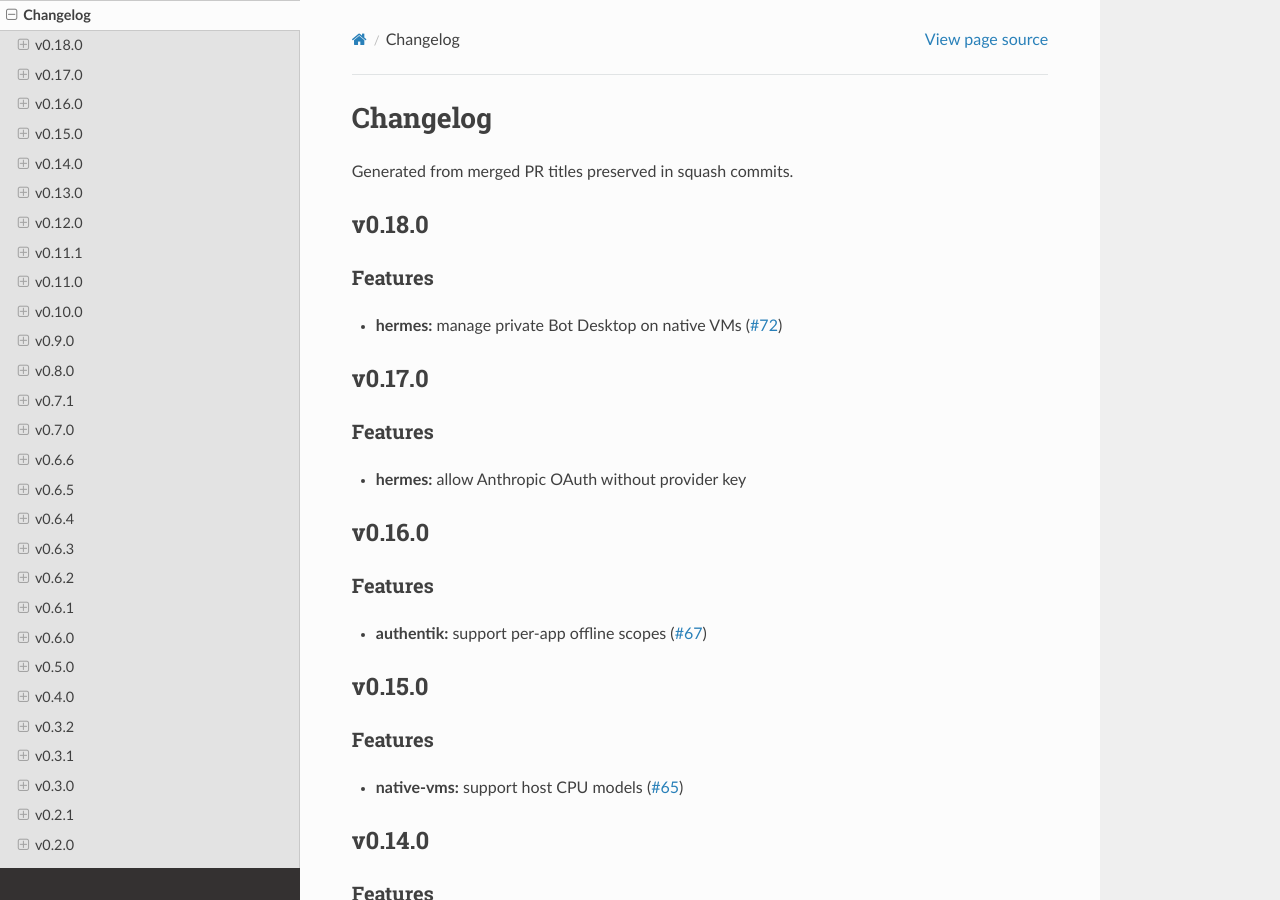
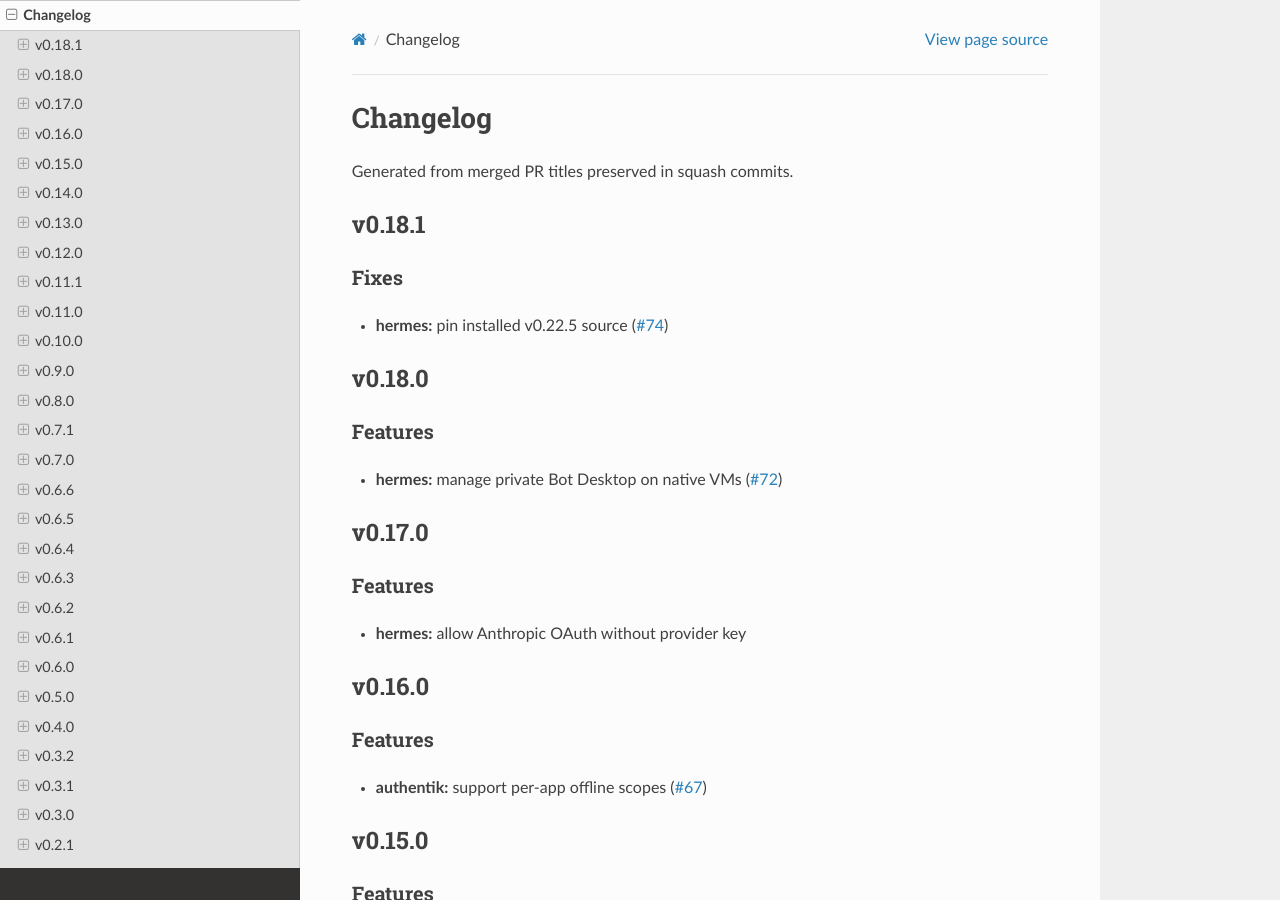
Before and after one commit to CafofoLabs/milkyway, a Sphinx documentation site: the page built from docs/CHANGELOG.md, in a window 1280 px wide and 900 px high. Built offline with Sphinx 7.4.7 and the Read the Docs theme 3.1.0, drawn with Linux system fonts in a browser that asks for light colours; the version number could not be read and is left out.

Commit message:
chore(release): v0.18.1 (#75)

```diff
--- a/docs/CHANGELOG.md
+++ b/docs/CHANGELOG.md
@@ -2,6 +2,10 @@
 
 Generated from merged PR titles preserved in squash commits.
 
+## v0.18.1
+
+### Fixes
+- **hermes:** pin installed v0.22.5 source ([#74](https://github.com/CafofoLabs/milkyway/pull/74))
 ## v0.18.0
 
 ### Features
```
Also changed, not shown: 1 other file.
